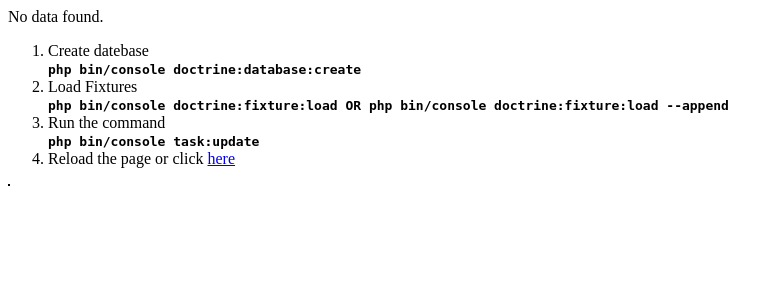
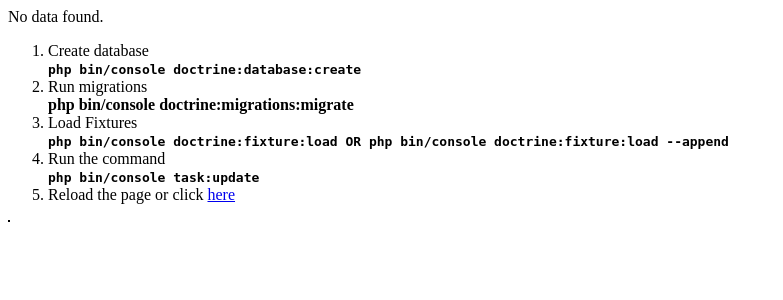
Before and after one commit to tolgacibikci/todo, a Symfony app: template templates/home/index.html.twig in a window 1280 px wide. Shown: the top 300 px of the page, without its empty margins (0-783 px from the left). Run offline with Twig, Linux system fonts and the light colour scheme; the template is opened without the code that fills it, so the values that code supplies are empty; some libraries are stand-ins or nearby versions.

Commit message:
Edit url for mainpage and add migration comment

```diff
--- a/src/Controller/HomeController.php
+++ b/src/Controller/HomeController.php
@@ -24,7 +24,7 @@ class HomeController extends AbstractController
     }
 
     /**
-     * @Route("/home", name="home")
+     * @Route("/", name="home")
      */
     public function index()
     {
--- a/templates/home/index.html.twig
+++ b/templates/home/index.html.twig
@@ -31,8 +31,12 @@
         No data found.
         <ol>
             <li>
-                Create datebase <br>
+                Create database <br>
                 <b><code>php bin/console doctrine:database:create</code></b>
+            </li>
+            <li>
+                Run migrations <br>
+                <b><code></code>php bin/console doctrine:migrations:migrate</b>
             </li>
             <li>
                 Load Fixtures <br>
```
